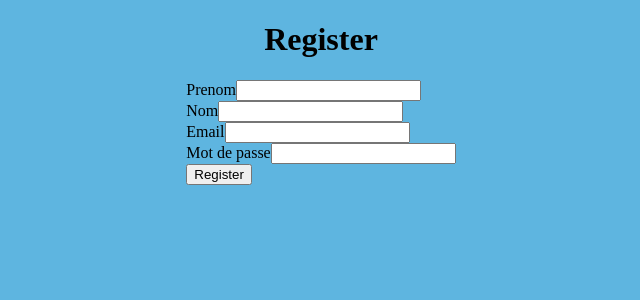
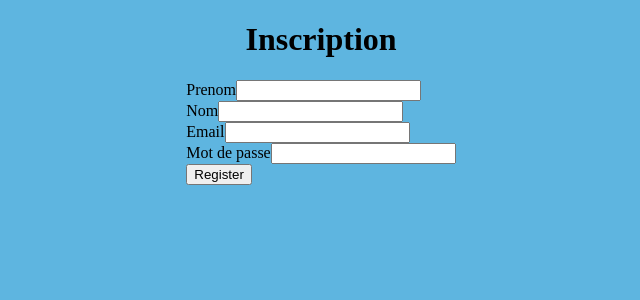
Before and after one commit to Artpare4/MeteoWeb, a Symfony app: template templates/registration/register.html.twig in a window 1280 px wide. Shown: the part 175-475 px from the top of the page, without its empty margins (319-959 px from the left). Run offline with Twig, Linux system fonts and the light colour scheme; the template is opened without the code that fills it, so the values that code supplies are empty; form fields are guessed from the names that the template uses; some libraries are stand-ins or nearby versions.

Commit message:
Modification du contenu du titre du formulaire

```diff
--- a/templates/registration/register.html.twig
+++ b/templates/registration/register.html.twig
@@ -4,7 +4,7 @@
 
 {% block body %}
     <div class="content">
-        <h1>Register</h1>
+        <h1>Inscription</h1>
 
         {{ form_errors(registrationForm) }}
 
```
